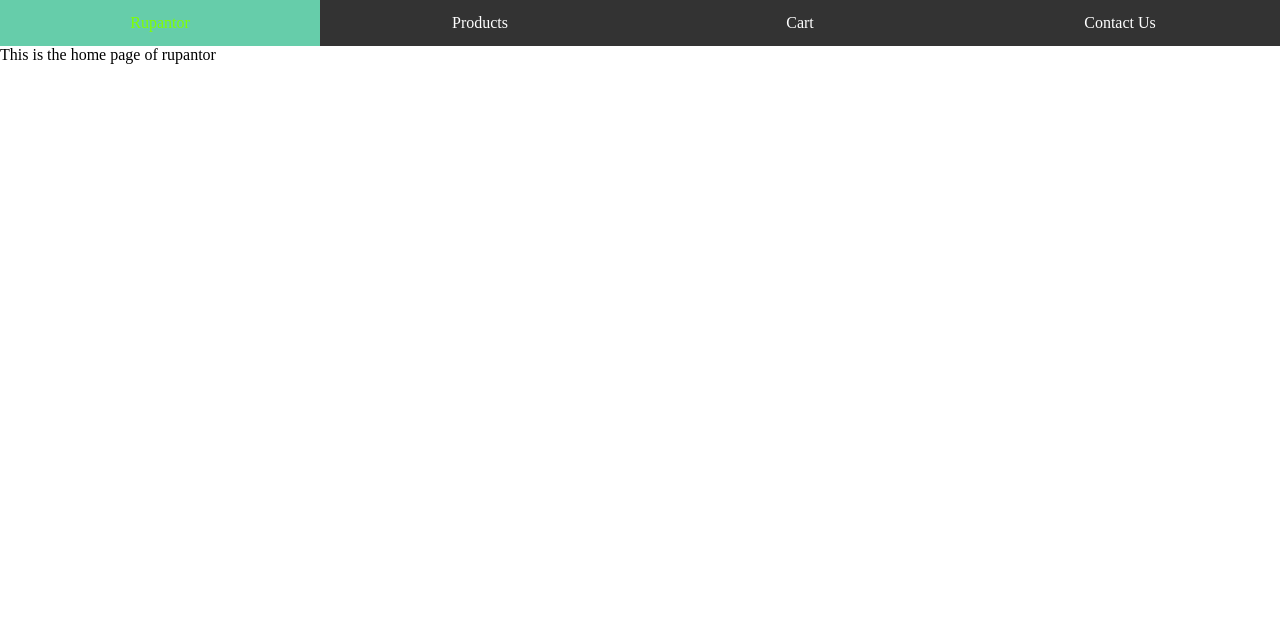
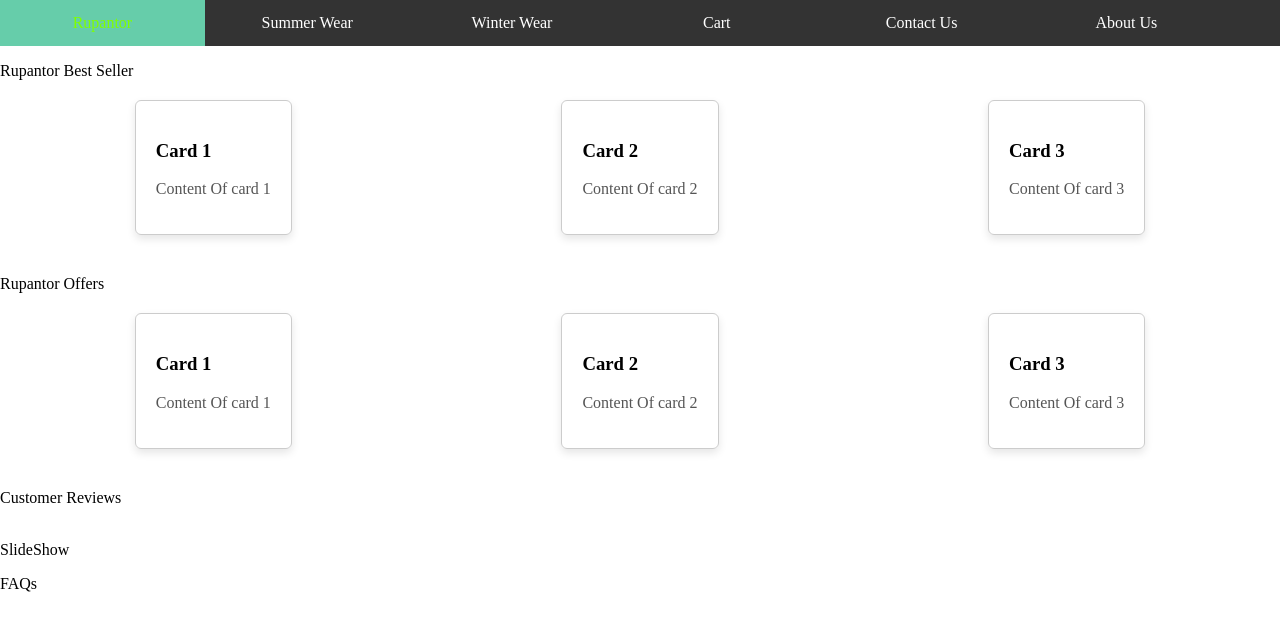
Before and after one commit to MazFahim/clientProjects, a Django app: page / in a window 1280 px wide. Shown: the top 631 px of the page. Run offline with Django 5.2, Linux system fonts and the light colour scheme.

Commit message:
card structure added in the home page

```diff
--- a/Rupantor/management/templates/header.html
+++ b/Rupantor/management/templates/header.html
@@ -18,7 +18,7 @@
         }
         li{
             float: left;
-            width: 25%;
+            width: 16%;
         }
         li a {
             display: block;
@@ -38,9 +38,11 @@
     <nav>
         <ul>
             <li><a href="/">Rupantor</a></li>
-            <li><a href="/showtime/">Products</a></li>
+            <li><a href="/showtime/">Summer Wear</a></li>
+            <li><a href="/showtime/">Winter Wear</a></li>
             <li><a href="/tickets/">Cart</a></li>
             <li><a href="/contact/">Contact Us</a></li>
+            <li><a href="/contact/">About Us</a></li>
         </ul>
     </nav>
 
--- a/Rupantor/management/templates/home.html
+++ b/Rupantor/management/templates/home.html
@@ -4,9 +4,78 @@
     <meta charset="UTF-8">
     <meta name="viewport" content="width=device-width, initial-scale=1.0">
     <title>Home</title>
+    <style>
+        .card-container{
+            display: flex;
+            justify-content: space-around;
+            flex-wrap: wrap;
+            margin: 20px 0;
+        }
+        .card{
+            border: 1px solid #ccc;
+            border-radius: 6px;
+            padding: 20px;
+            margin-bottom: 20px;
+            box-shadow: 0 4px 8px rgba(0, 0, 0, 0.1);
+            transition: box-shadow 0.3s ease;
+        }
+        .card:hover {
+            box-shadow: 0 8px 16px rgba(0, 0, 0, 0.2);
+        }
+        .card h2 {
+            font-size: 20px;
+            margin-bottom: 10px;
+        }
+        .card p {
+            font-size: 16px;
+            color: #555;
+        }
+    </style>
 </head>
 <body>
+
     {% include 'header.html' %}
-    This is the home page of rupantor
+
+    <div>
+        <p>Rupantor Best Seller</p>
+        <div class="card-container">
+            <div class="card">
+                <h3>Card 1</h3>
+                <p>Content Of card 1</p>
+            </div>
+            <div class="card">
+                <h3>Card 2</h3>
+                <p>Content Of card 2</p>
+            </div>
+            <div class="card">
+                <h3>Card 3</h3>
+                <p>Content Of card 3</p>
+            </div>
+        </div>
+    </div>
+    <div>
+        <p>Rupantor Offers </p>
+        <div class="card-container">
+            <div class="card">
+                <h3>Card 1</h3>
+                <p>Content Of card 1</p>
+            </div>
+            <div class="card">
+                <h3>Card 2</h3>
+                <p>Content Of card 2</p>
+            </div>
+            <div class="card">
+                <h3>Card 3</h3>
+                <p>Content Of card 3</p>
+            </div>
+        </div>
+    </div>
+    <div>
+        <p>Customer Reviews </p><br>
+        SlideShow
+    </div>
+    <div>
+        <p>FAQs</p>
+    </div>
 </body>
 </html>
--- a/Rupantor/management/views.py
+++ b/Rupantor/management/views.py
@@ -8,3 +8,7 @@ def test(request):
 def home(request):
     template = loader.get_template('home.html')
     return HttpResponse(template.render())
+
+def summerwear(request):
+    template = loader.get_template('summerwear.html')
+    return HttpResponse(template.render())
```
Also changed, not shown: Rupantor/management/templates/summerwear.html (added, +13 -0 lines).
